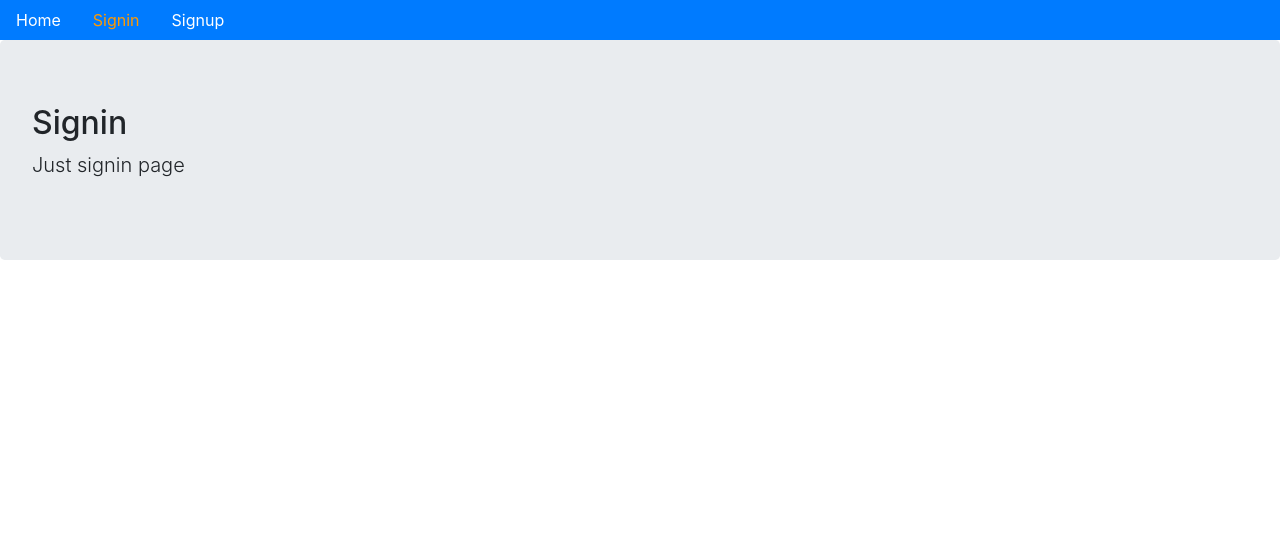
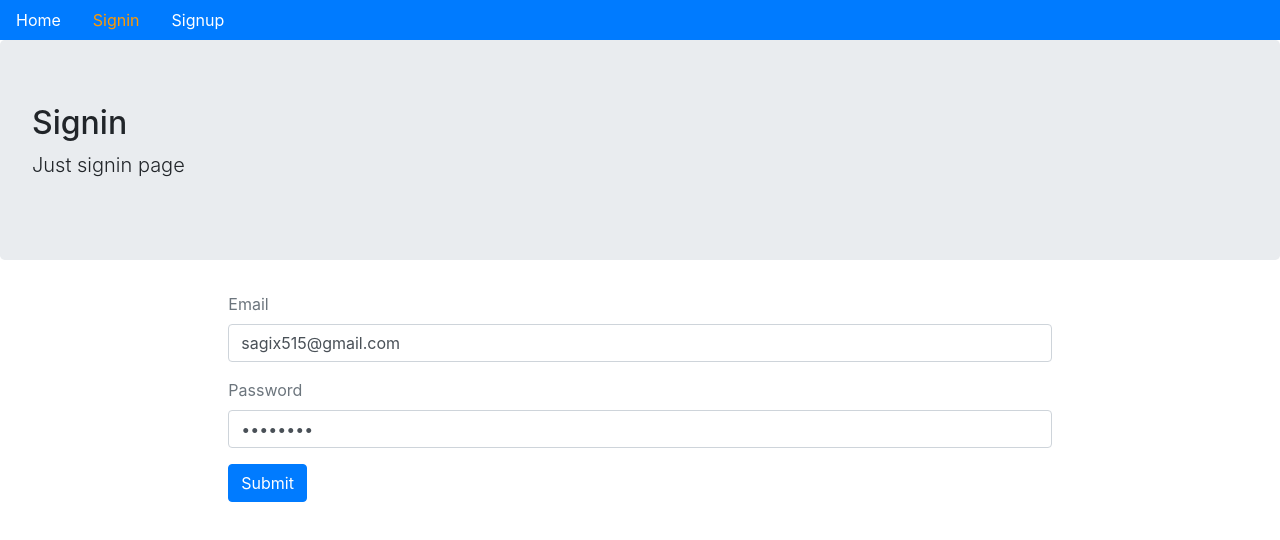
Before and after one commit to sagytt/Node-React-Ecommece, a React (Create React App) app in the folder frontend/: page /signin in a window 1280 px wide. Shown: the top 540 px of the page. Built offline with nearby package versions, Linux system fonts and the light colour scheme.

Commit message:
signin form

```diff
--- a/frontend/src/auth/index.js
+++ b/frontend/src/auth/index.js
@@ -15,3 +15,25 @@ export const signup = (user) =>{
             console.log(error)
         })
 }
+export const signin = user =>{
+    return  fetch(`${API}/signin`, {
+        method: "POST",
+        headers: {
+            "Content-Type": "application/json"
+        },
+        body: JSON.stringify(user)
+    })
+        .then(response =>{
+            return response.json()
+        })
+        .catch(error =>{
+            console.log(error)
+        })
+}
+
+export const authenticate = (data, next) =>{
+    if(typeof window !== 'undefined'){
+        localStorage.setItem('jwt', JSON.stringify(data))
+        next();
+    }
+}
--- a/frontend/src/user/Signin.js
+++ b/frontend/src/user/Signin.js
@@ -1,9 +1,87 @@
-import React from "react";
+import React, {useState} from "react";
+import {Link, Redirect} from "react-router-dom";
 import Layout from '../core/Layout'
-const Signin = () => (
-  <Layout title="Signin" description="Just signin page">
+import {API} from "../config";
+import {signin, authenticate} from "../auth";
 
-  </Layout>
-);
+const Signin = () => {
+    const [values, setValues] = useState({
+        email: 'sagix515@gmail.com',
+        password: 'vevos535',
+        error: '',
+        loading: false,
+        redirectToReferrer: false
+    })
+
+    const {email, password, loading, error, redirectToReferrer} = values;
+
+    const handleChange = name => event => {
+        setValues({...values, error: false, [name]: event.target.value});
+    }
+
+    const clickSubmit = (event) => {
+        event.preventDefault();
+        signin({email, password, loading: true})
+            .then(data => {
+                if (data.error) {
+                    setValues({...values, error: data.error, loading: false})
+                } else {
+                    authenticate(data, () => {
+                        setValues(
+                            {
+                                ...values,
+                                redirectToReferrer: true
+                            });
+                    });
+                }
+            });
+    }
+
+    const signUpForm = () => (
+        <form>
+            <div className="form-group">
+                <label className="text-muted">Email</label>
+                <input onChange={handleChange('email')}
+                       type="email" className="form-control"
+                       value={email}
+                />
+            </div>
+            <div className="form-group">
+                <label className="text-muted">Password</label>
+                <input onChange={handleChange('password')}
+                       type="password" className="form-control"
+                       value={password}
+                />
+            </div>
+            <button onClick={clickSubmit} className="btn btn-primary">Submit</button>
+        </form>
+    )
+
+    const showError = () => (
+        <div className="alert alert-danger"
+             style={{display: error ? '' : "none"}}>
+            {error}
+        </div>
+    )
+    const showLoading = () => (
+        loading && (<div className="spinner-border" role="status">
+            <span className="sr-only">Loading...</span>
+        </div>)
+    )
+
+    const redirectUser = () => {
+        if (redirectToReferrer) {
+            return <Redirect to="/"/>
+        }
+    }
+    return (
+        <Layout title="Signin" description="Just signin page" className="container col-md-8 offset-md-2">
+            {showLoading()}
+            {showError()}
+            {signUpForm()}
+            {redirectUser()}
+        </Layout>
+    )
+}
 
 export default Signin;
--- a/frontend/src/user/Signup.js
+++ b/frontend/src/user/Signup.js
@@ -19,15 +19,13 @@ const Signup = () => {
         setValues({...values, error: false, [name]: event.target.value});
     }
 
-
-
-    const clickSubmit = (event) =>{
+    const clickSubmit = (event) => {
         event.preventDefault();
         signup({name, email, password})
-            .then(data =>{
-                if(data.error){
+            .then(data => {
+                if (data.error) {
                     setValues({...values, error: data.error, success: false})
-                }else{
+                } else {
                     setValues(
                         {
                             ...values,
@@ -74,7 +72,7 @@ const Signup = () => {
             {error}
         </div>
     )
-    const showSuccess = () =>(
+    const showSuccess = () => (
         <div className="alert alert-info" style={{display: success ? '' : "none"}}>
             New account is created. Please <Link to='/signin'>Signin</Link>
         </div>
@@ -85,7 +83,6 @@ const Signup = () => {
             {showSuccess()}
             {showError()}
             {signUpForm()}
-            {JSON.stringify(values)}
         </Layout>
     )
 }
```
Lines whose indentation alone changed are shown as unchanged.
